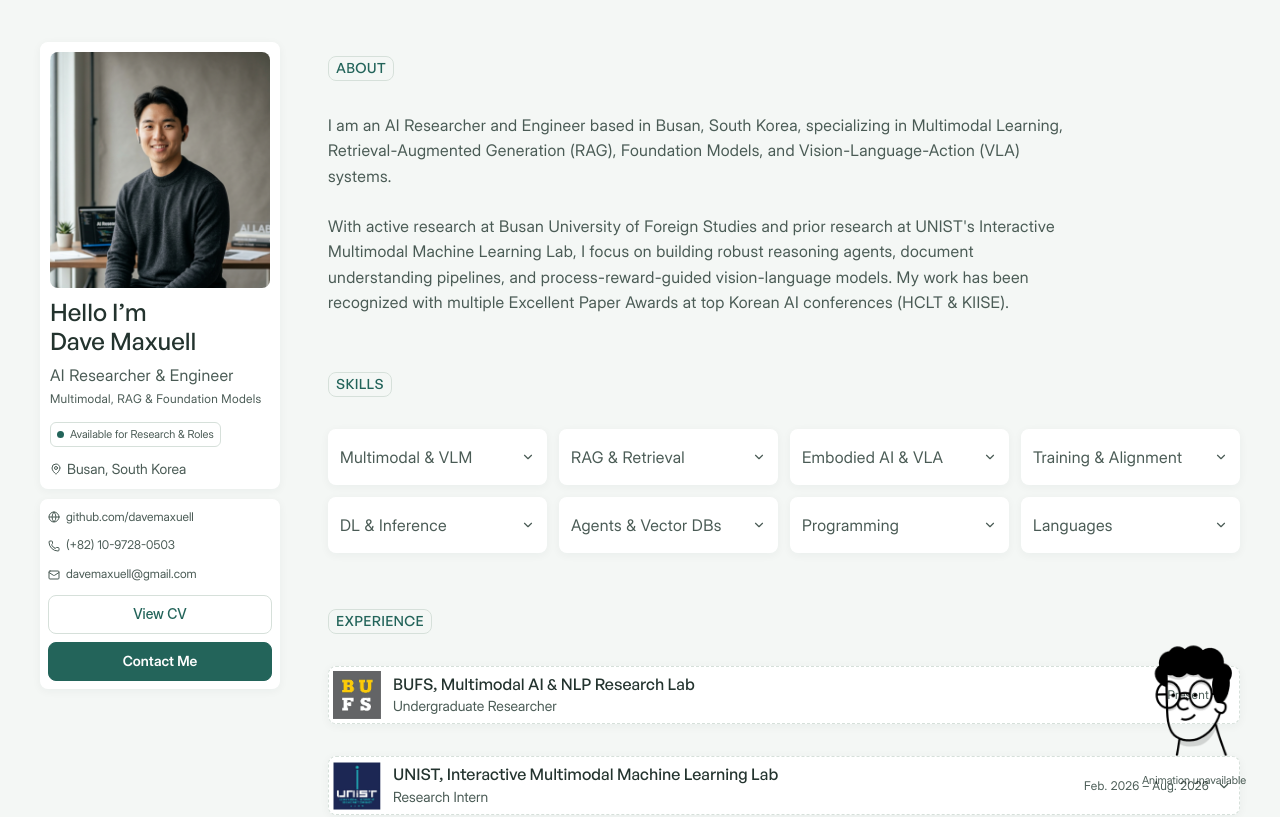
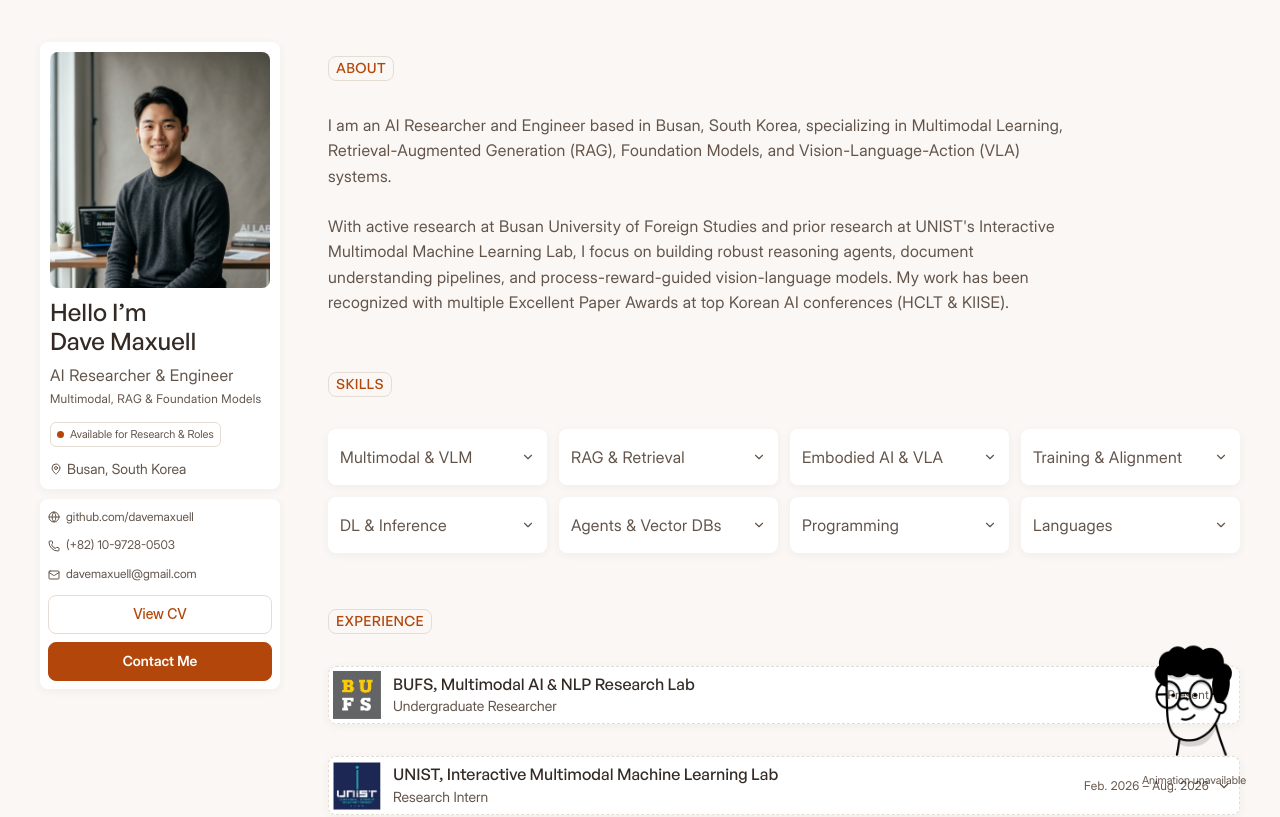
Before and after one commit to davemaxuell/CV, a React (Vite) app: page / in a window 1280 px wide. Shown: the top 817 px of the page. Built offline with nearby package versions, Linux system fonts and the light colour scheme; a web font is replaced by a local one.

Commit message:
Replace green palette with warm orange accents

```diff
--- a/src/index.css
+++ b/src/index.css
@@ -29,17 +29,17 @@
   font-display: swap;
 }
 :root {
-  --page: #f4f7f5;
+  --page: #faf7f4;
   --surface: #ffffff;
-  --ink: #23332e;
-  --body: #4a5b55;
-  --line: #d6e0da;
-  --accent: #23645a;
-  --accent-hover: #184d46;
-  --accent-soft: #e7f0eb;
+  --ink: #332a24;
+  --body: #62544a;
+  --line: #e5dcd4;
+  --accent: #b3470b;
+  --accent-hover: #913707;
+  --accent-soft: #fff0e3;
   --award-ink: #745923;
   --award-surface: #fff5d6;
-  --shadow: 0 2px 8px 1px rgba(35, 51, 46, 0.04);
+  --shadow: 0 2px 8px 1px rgba(51, 42, 36, 0.04);
   --spring: linear(
     0,
     0.0235,
```
Also changed, not shown: 1 other file (tests, documents, lock files or other folders).
